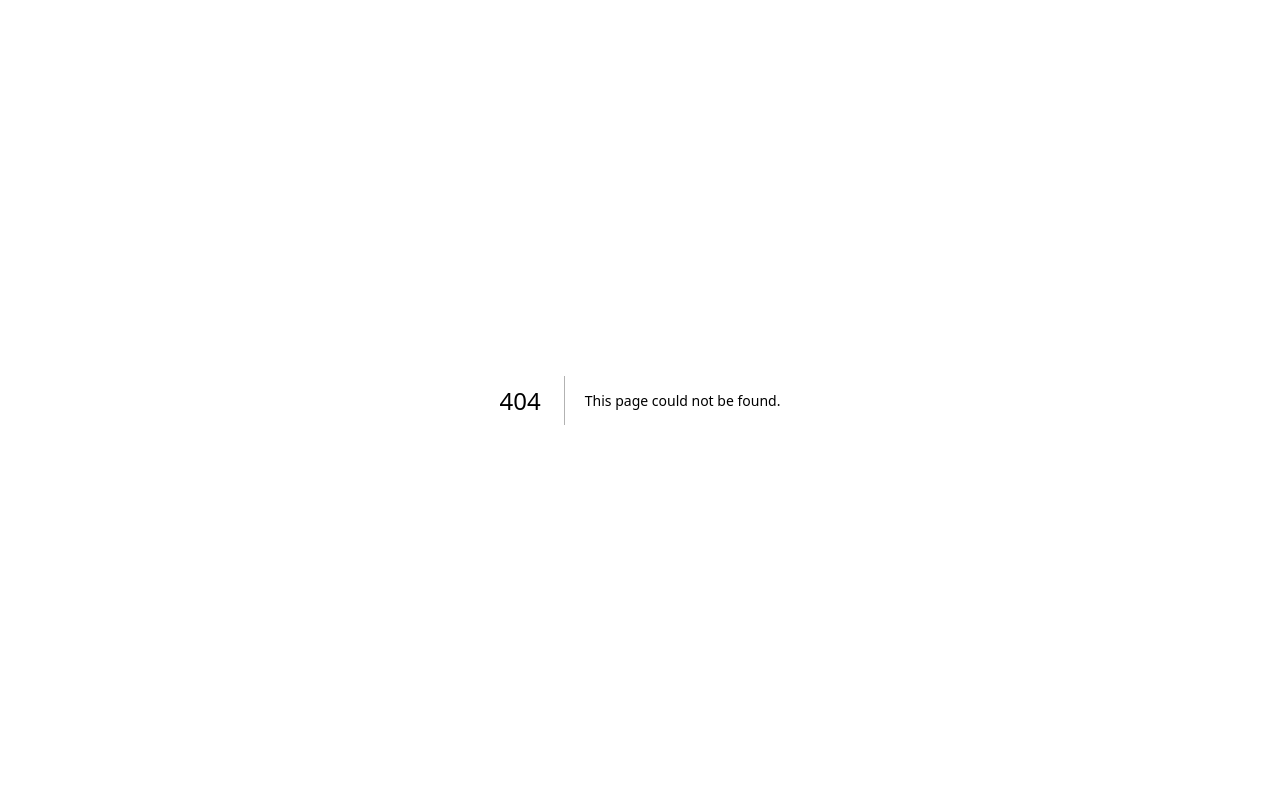
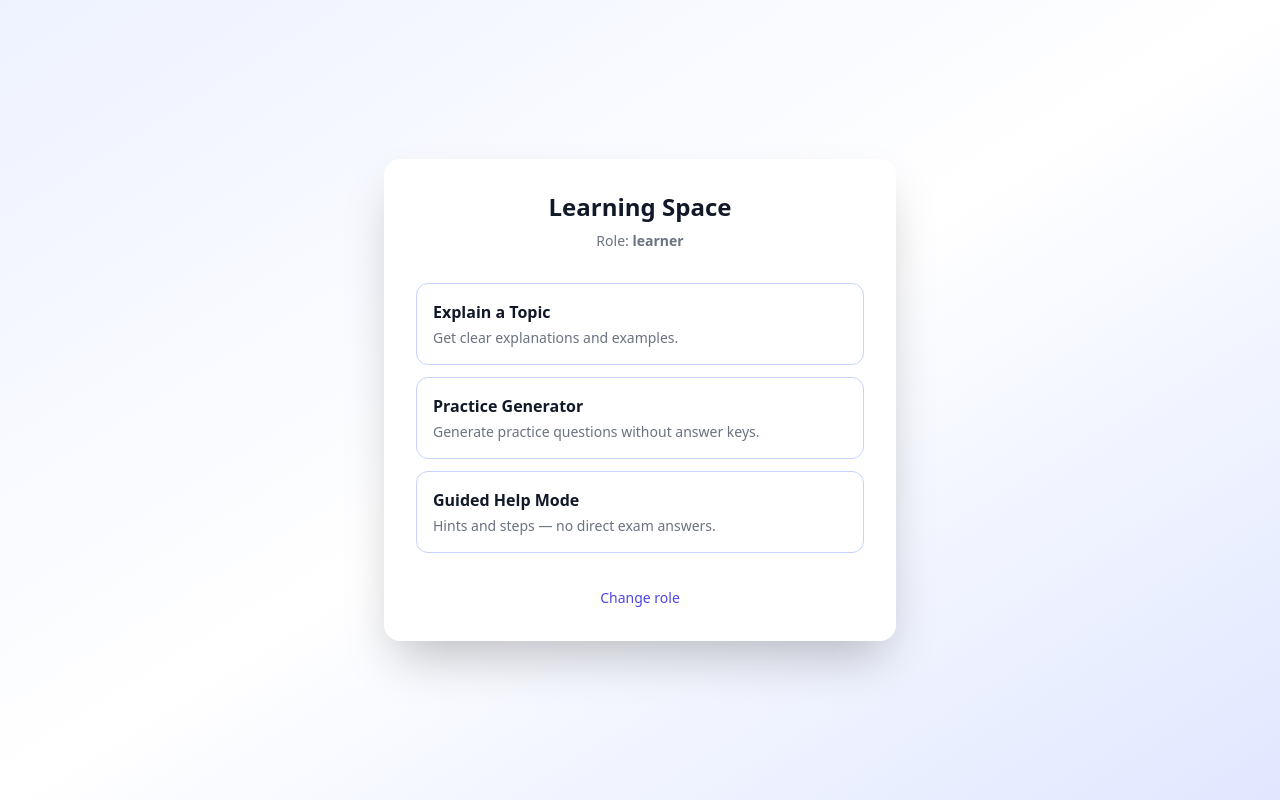
Before and after one commit to tweetharis-netizen/elora-verification-ui, a Next.js app: page /dashboard/learner in a window 1280 px wide. Before the commit this address had no page. Built offline with nearby package versions, Linux system fonts and the light colour scheme.

Commit message:
Add LearnerDashboard component with feature cards

```diff
--- /dev/null
+++ b/pages/dashboard/learner.js
@@ -0,0 +1,62 @@
+import { useEffect, useState } from "react";
+import Link from "next/link";
+
+export default function LearnerDashboard() {
+  const [role, setRole] = useState("");
+
+  useEffect(() => {
+    const stored = localStorage.getItem("eloraUserProfile");
+    if (stored) {
+      try {
+        const parsed = JSON.parse(stored);
+        setRole(parsed.role || "");
+      } catch {}
+    }
+  }, []);
+
+  return (
+    <main className="min-h-screen flex items-center justify-center bg-gradient-to-br from-indigo-50 via-white to-indigo-100 dark:from-[#0b0f19] dark:to-[#0b0f19] px-4">
+      <div className="bg-white dark:bg-[#111827] rounded-2xl shadow-2xl p-8 max-w-lg w-full">
+        <h1 className="text-2xl font-semibold text-center">
+          Learning Space
+        </h1>
+        <p className="mt-2 text-sm text-center text-gray-500 dark:text-gray-400">
+          Role: <span className="font-semibold">{role || "learner"}</span>
+        </p>
+
+        <div className="mt-8 grid gap-3">
+          <FeatureCard
+            title="Explain a Topic"
+            desc="Get clear explanations and examples."
+          />
+          <FeatureCard
+            title="Practice Generator"
+            desc="Generate practice questions without answer keys."
+          />
+          <FeatureCard
+            title="Guided Help Mode"
+            desc="Hints and steps — no direct exam answers."
+          />
+        </div>
+
+        <div className="mt-8 text-center">
+          <Link
+            href="/onboarding"
+            className="text-sm text-indigo-600 hover:text-indigo-700"
+          >
+            Change role
+          </Link>
+        </div>
+      </div>
+    </main>
+  );
+}
+
+function FeatureCard({ title, desc }) {
+  return (
+    <div className="rounded-xl border border-indigo-200 dark:border-indigo-800 p-4">
+      <h2 className="font-semibold">{title}</h2>
+      <p className="mt-1 text-sm text-gray-500 dark:text-gray-400">{desc}</p>
+    </div>
+  );
+}
```
